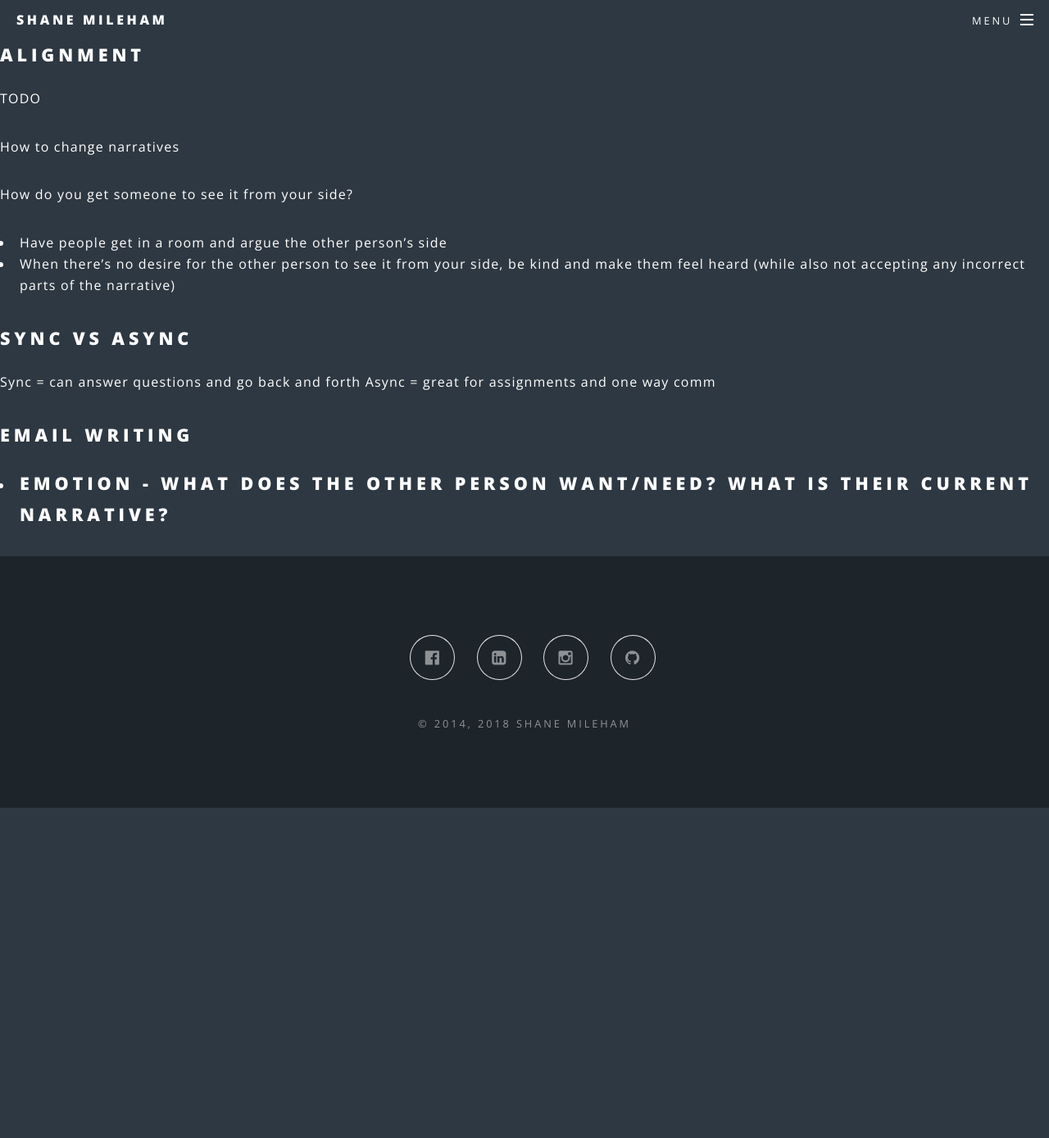
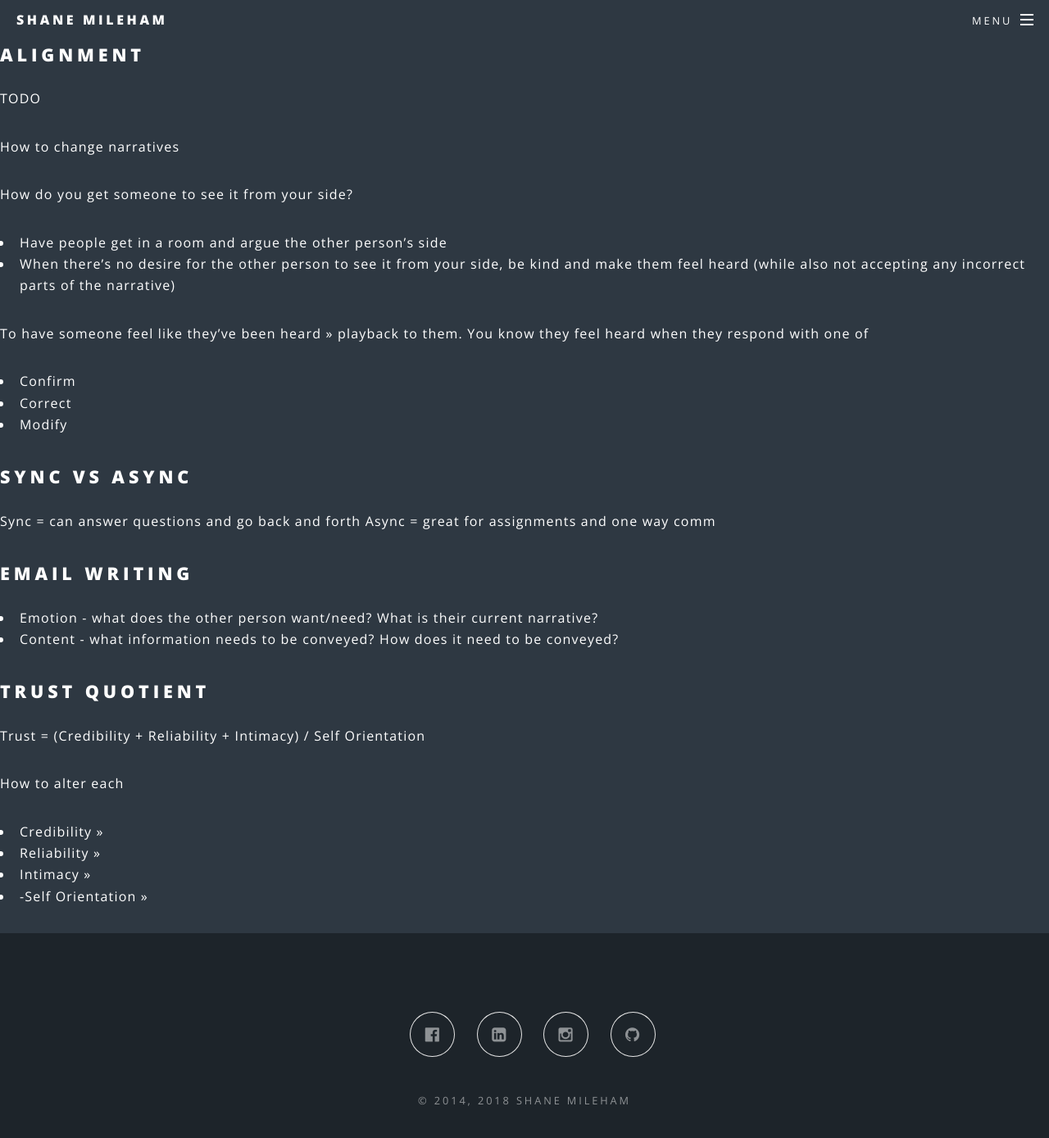
Before and after one commit to shanemileham/shanemileham.github.io, a Jekyll site: the page built from _kb/business/communication.md, in a window 1280 px wide and 1400 px high. Shown: the top 1389 px of the window at 82% size. Built offline with Jekyll 4.4.1, drawn with Linux system fonts in a browser that asks for light colours; comment, search, counter and statistics services are not loaded.

Commit message:
Added communication notes

```diff
--- a/_kb/business/communication.md
+++ b/_kb/business/communication.md
@@ -11,6 +11,11 @@ How do you get someone to see it from your side?
 - Have people get in a room and argue the other person's side
 - When there's no desire for the other person to see it from your side, be kind and make them feel heard (while also not accepting any incorrect parts of the narrative)
 
+To have someone feel like they’ve been heard >> playback to them. You know they feel heard when they respond with one of
+- Confirm
+- Correct
+- Modify
+
 
 ## Sync vs Async
 Sync = can answer questions and go back and forth
@@ -18,4 +23,13 @@ Async = great for assignments and one way comm
 
 ## Email Writing
 - Emotion - what does the other person want/need? What is their current narrative?
--
+- Content - what information needs to be conveyed? How does it need to be conveyed?
+
+## Trust Quotient
+Trust = (Credibility + Reliability + Intimacy) / Self Orientation
+
+How to alter each
+- Credibility >>
+- Reliability >>
+- Intimacy >>
+- -Self Orientation >>
```
